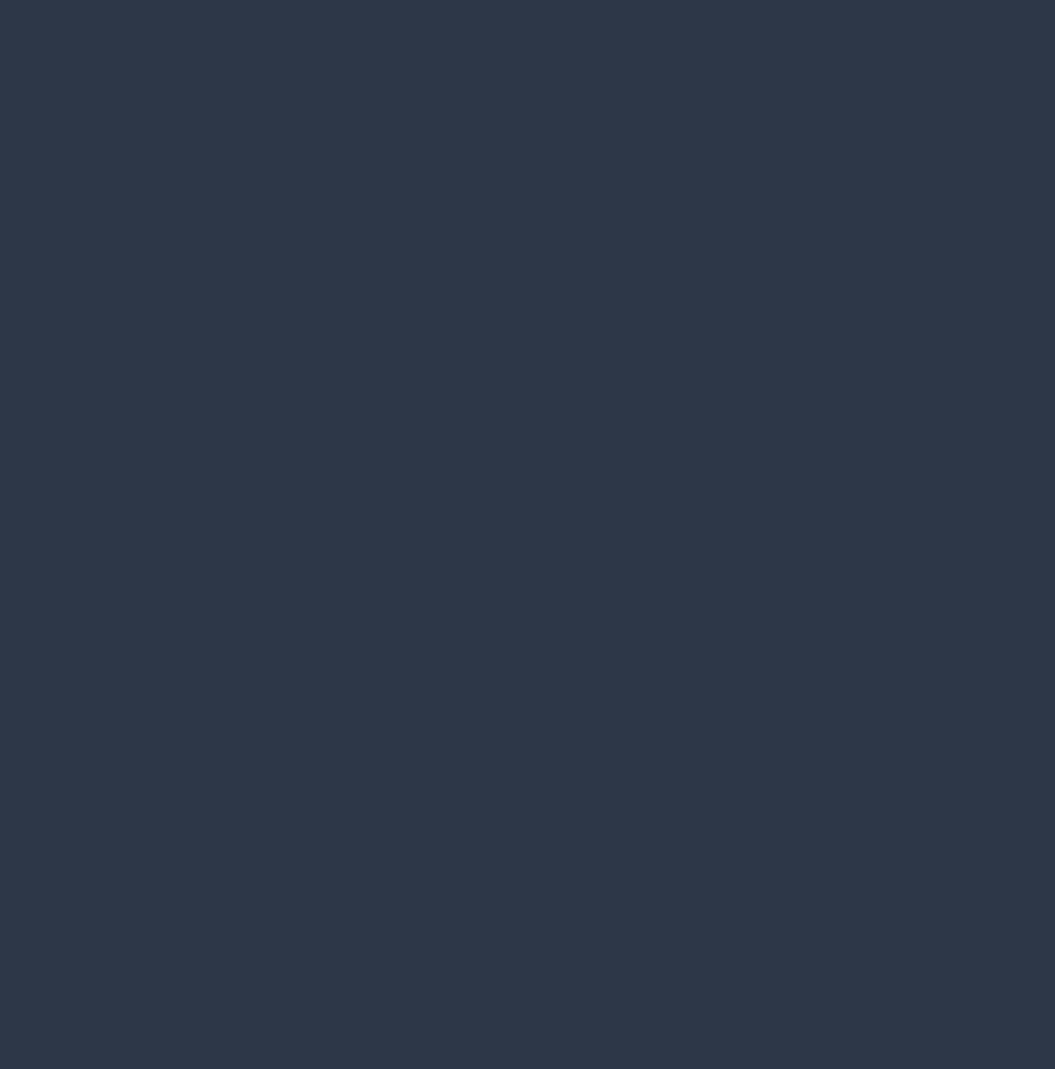
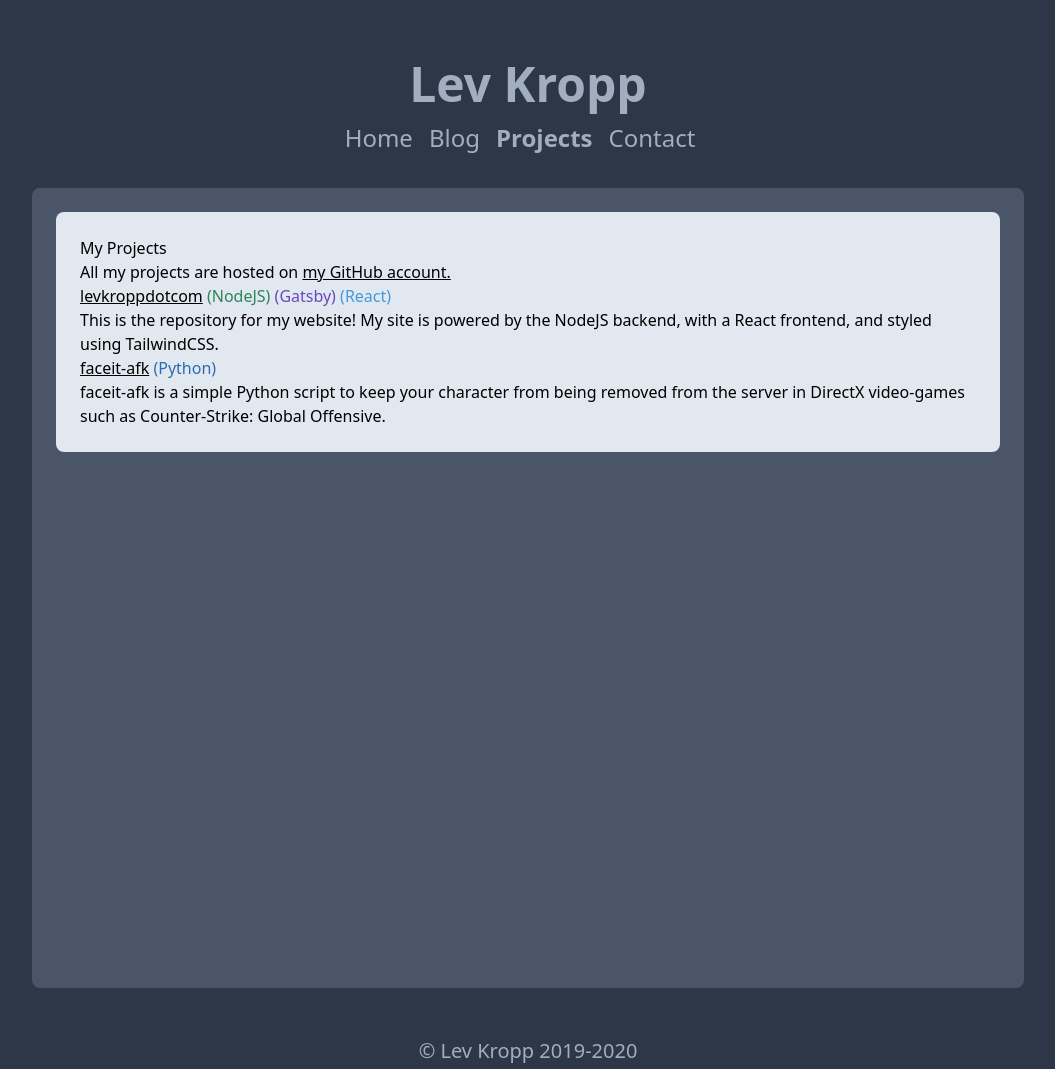
Before and after one commit to levkropp/levkroppdotcom, a Gatsby site: page /projects in a window 1280 px wide. Before the commit this address had no page. Shown: the whole page, without its empty margins (112-1167 px from the left). Before the commit the page ends 800 px from the top, so only its background shows below. Built offline with nearby package versions, Linux system fonts and the light colour scheme; Gatsby itself is replaced by a stand-in of ours.

Commit message:
update site contents 2020-01-10 * replaced about page with projects page, moved content to index * removed PGP key since I'm not Snowden * changed header to reflect site structure changes * updated copyright in footer to 2020

```diff
--- a/src/components/footer.js
+++ b/src/components/footer.js
@@ -17,7 +17,7 @@ const Footer = () => {
 
         <footer className="mt-12 text-center text-xl">
 
-        <p className="text-gray-500">&copy; {data.site.siteMetadata.author} 2019</p>
+        <p className="text-gray-500">&copy; {data.site.siteMetadata.author} 2019-2020</p>
 
         </footer>
 
--- a/src/components/header.js
+++ b/src/components/header.js
@@ -52,9 +52,9 @@ const Header = () => {
             <Link
               className={navItemStyle}
               activeClassName={navItemStyleActive}
-              to="/about"
+              to="/projects"
             >
-              About
+              Projects
             </Link>
           </li>
           <li>
--- a/src/pages/contact.js
+++ b/src/pages/contact.js
@@ -57,8 +57,6 @@ const BlogIndex = () => {
                   <p></p>
           <div className="bg-gray-300 rounded-lg p-6 ">
           <p>The best way to get in touch would be to email me at <a className="text-blue-800 font-bold" href="mailto:levkropp@protonmail.com">levkropp@protonmail.com</a></p>
-          <p>If you're interested, you can encrypt your message using
-              <a href={publicKeyFile.node.publicURL} download className="text-green-800 font-bold"> my public PGP key</a></p>
           <p>If I create any social media accounts or something else, they'll show up here!</p>
           </div>
       </Layout>
--- a/src/pages/index.js
+++ b/src/pages/index.js
@@ -47,8 +47,11 @@ const BlogIndex = () => {
 
           <div className="bg-gray-300 rounded-lg p-6">
             <h1>Hey! I'm Lev.</h1>
-            <p>Welcome to my site. It's simple, responsive, and gets the job done.</p>
-            <p>Occasionally I post blog articles about what I'm working on. Check them out maybe.</p>
+            <p>I'm a Computer Science student at York University in my second year.</p>
+            <p>Welcome to my personal site! It's not very fancy, but I wrote it completely from scratch using Gatsby and ReactJS, and learned a lot while making it 😀</p>
+            <p>In my spare time I like learning new things, recently I've been learning
+              React and Gatsby which allowed me to make the website you're reading this on! For more information on what I've been working on check out the <Link to="/projects" className="underline hover:text-blue-900">Projects page.</Link>
+            </p>
           </div>
       </Layout>
 
--- /dev/null
+++ b/src/pages/projects.js
@@ -0,0 +1,43 @@
+import React from 'react'
+
+
+import Layout from "../components/layout"
+import SEO from "../components/seo"
+
+import {TitleComponent} from "../components/title"
+
+const BlogIndex = () => {
+
+
+
+
+    //const { data } = this.props
+
+    return (
+
+
+
+
+      <Layout>
+
+          <TitleComponent title="About | Lev Kropp" />
+
+          <div className="bg-gray-300 rounded-lg p-6">
+            <h1>My Projects</h1>
+            <p>All my projects are hosted on <a className="underline hover:text-blue-900" href="https://github.com/levkropp/">my GitHub account.</a></p>
+
+            <h2><a className="underline hover:text-blue-900" href="https://github.com/levkropp/levkroppdotcom">levkroppdotcom</a> <span className="text-green-700">(NodeJS) </span><span className="text-purple-700">(Gatsby) </span><span className="text-blue-500">(React)</span></h2>
+            <p>This is the repository for my website! My site is powered by the NodeJS backend, with a React frontend, and styled using TailwindCSS.</p>
+
+
+            <h2><a className="underline hover:text-blue-900" href="https://github.com/levkropp/faceit-afk">faceit-afk</a> <span className="text-blue-700">(Python)</span></h2>
+            <p>faceit-afk is a simple Python script to keep your character from being removed from the server in DirectX video-games such as Counter-Strike: Global Offensive.</p>
+
+          </div>
+      </Layout>
+
+  )
+
+}
+
+export default BlogIndex
```
